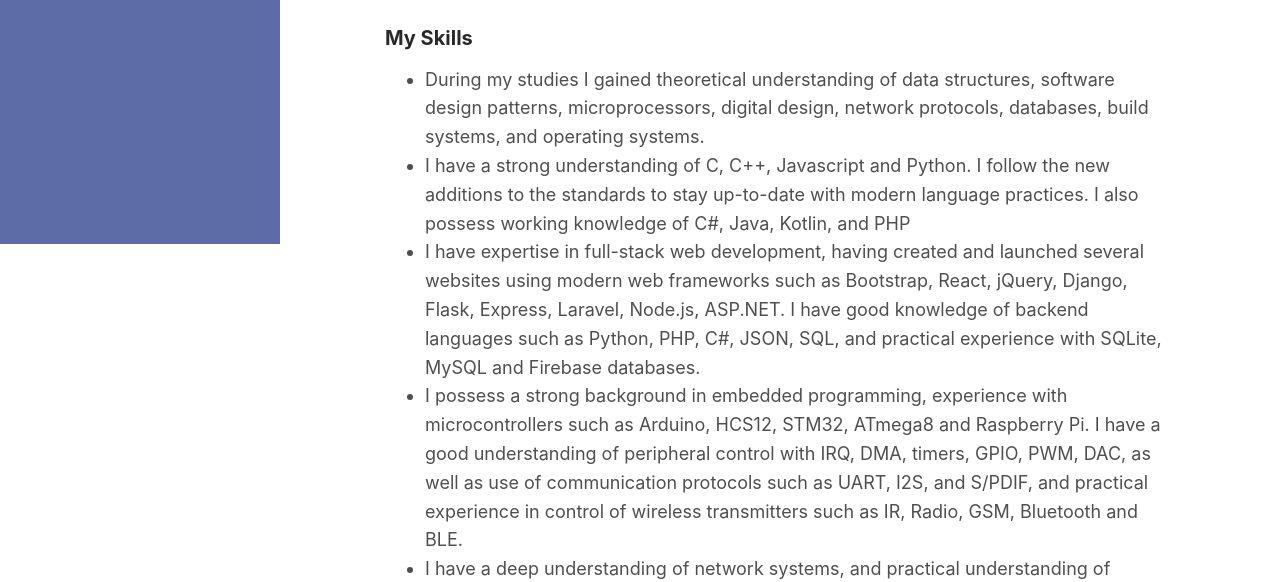
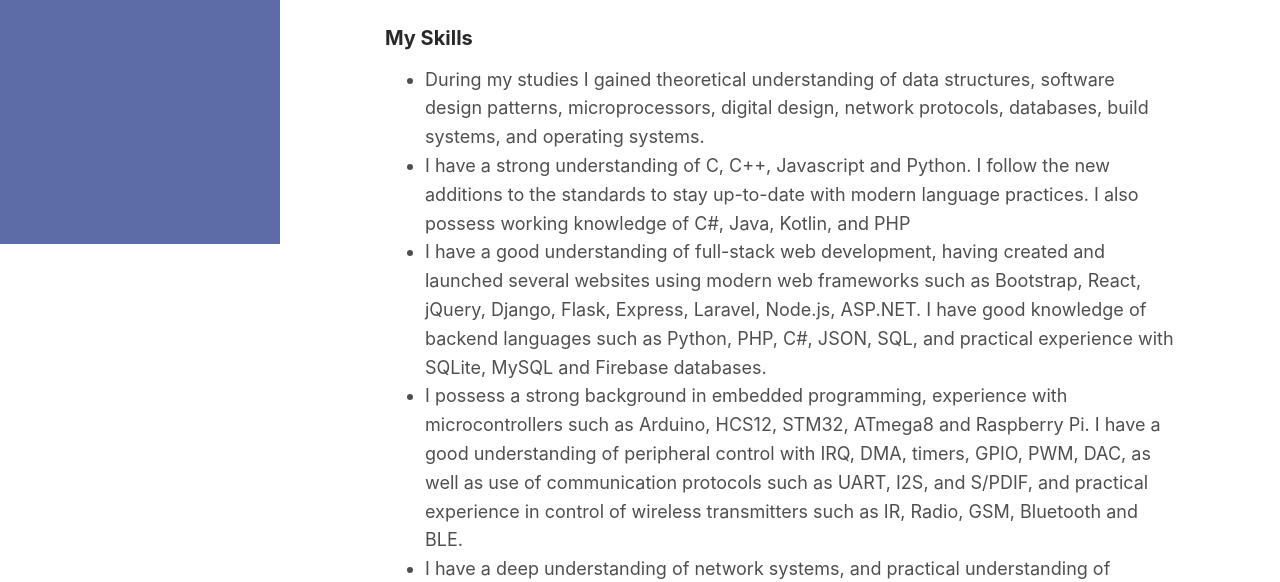
Before and after one commit to dobrovv/dobrovv.github.io, a website with bundled scripts: page index.html in a window 1280 px wide. Shown: the part 556-1138 px from the top of the page. Built offline with nearby package versions, Linux system fonts and the light colour scheme.

Commit message:
Update index.html

```diff
--- a/index.html
+++ b/index.html
@@ -78,7 +78,7 @@
 			    <h5 class="mt-5">My Skills</h5>
 			    <p> <ul><li>During my studies I gained theoretical understanding of data structures, software design patterns, microprocessors,  digital design, network protocols, databases, build systems, and operating systems.</li>
 <li>I have a strong understanding of C, C++, Javascript and Python. I follow the new additions to the standards to stay up-to-date with modern language practices. I also possess working knowledge of C#, Java, Kotlin, and PHP</li>
-<li>I have expertise in full-stack web development, having created and launched several websites using modern web frameworks such as Bootstrap, React, jQuery, Django, Flask, Express, Laravel, Node.js, ASP.NET. I have good knowledge of backend languages such as Python, PHP, C#, JSON, SQL, and practical experience with SQLite, MySQL and Firebase databases.</li>
+<li>I have a good understanding of full-stack web development, having created and launched several websites using modern web frameworks such as Bootstrap, React, jQuery, Django, Flask, Express, Laravel, Node.js, ASP.NET. I have good knowledge of backend languages such as Python, PHP, C#, JSON, SQL, and practical experience with SQLite, MySQL and Firebase databases.</li>
 <li>I possess a strong background in embedded programming, experience with microcontrollers such as Arduino, HCS12, STM32, ATmega8 and Raspberry Pi. I have a good understanding of peripheral control with IRQ, DMA, timers, GPIO, PWM, DAC, as well as use of communication protocols such as UART, I2S, and S/PDIF, and practical experience in control of wireless transmitters such as IR, Radio, GSM, Bluetooth and BLE.</li>
  <li>I have a deep understanding of network systems, and practical understanding of sockets as well as knowledge of UDP and TCP/IP protocols, understanding of OSI layers, TCP congestion and flow controls, knowledge of HTTP. I have experience in network analysis with Wireshark and Postman, and some experience configuring CISCO routers and switches.
  </li>
```
